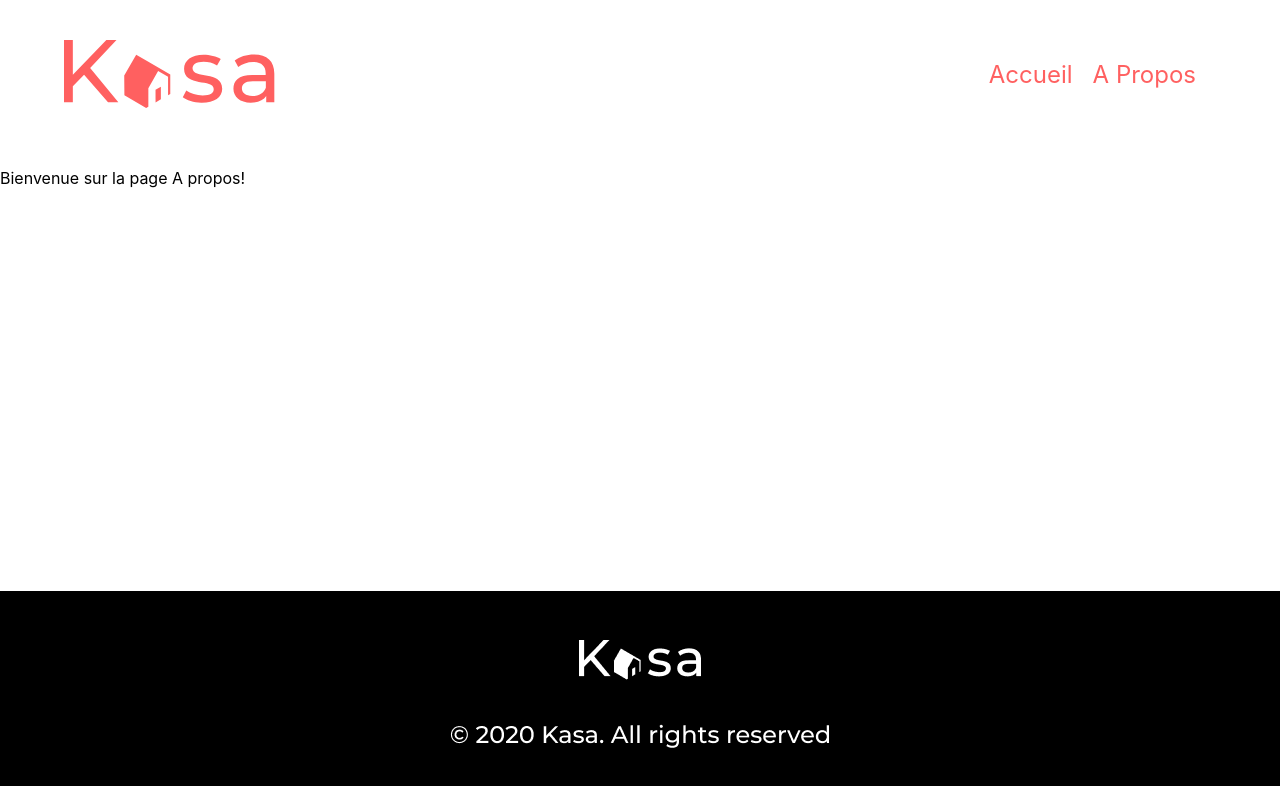
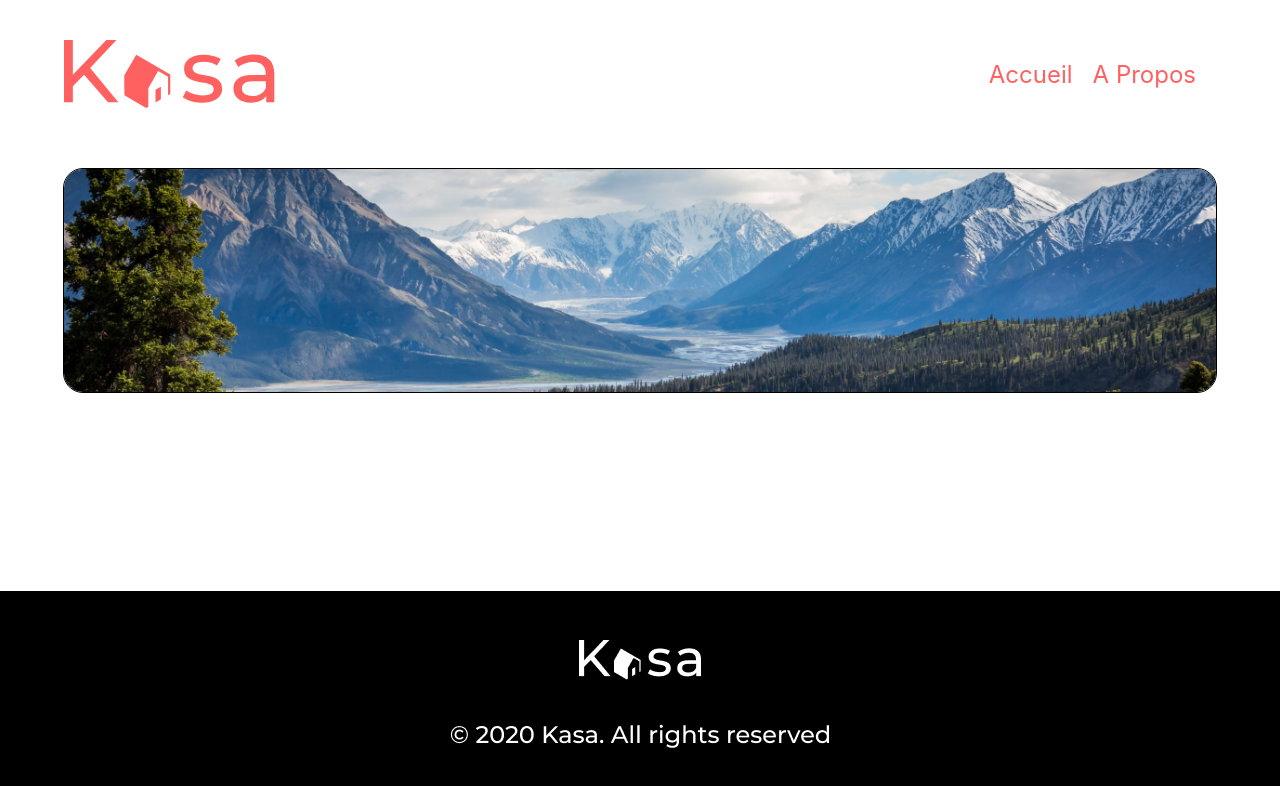
Before and after one commit to YoannPitance/P7_Kasa_PY, a React (Create React App) app: page /a-propos in a window 1280 px wide. Shown: the top 786 px of the page. Built offline with nearby package versions, Linux system fonts and the light colour scheme.

Commit message:
6- mise en place de props sur banner pour flexibilité

```diff
--- a/src/components/Banner.js
+++ b/src/components/Banner.js
@@ -1,11 +1,11 @@
 import React from "react";
 import "../styles/banner.css";
 
-const Banner = () => {
+const Banner = (props) => {
   return (
     <div className="Banner">
-      <img src="/assets/banner.png" alt="bannière paysage avec texte" />
-      <h1>Chez vous, partout et ailleurs</h1>
+      <img src={props.imageUrl} alt="bannière paysage avec texte" />
+      {props.title && <h1>{props.title}</h1>}
     </div>
   );
 };
--- a/src/pages/APropos.js
+++ b/src/pages/APropos.js
@@ -1,7 +1,15 @@
 import React from "react";
+import Banner from "../components/Banner";
+import "../styles/apropos.css";
 
 const APropos = () => {
-  return <main>Bienvenue sur la page A propos!</main>;
+  return (
+    <main>
+      <section>
+        <Banner imageUrl="/assets/aproposImage.png" />
+      </section>
+    </main>
+  );
 };
 
 export default APropos;
--- a/src/pages/Home.js
+++ b/src/pages/Home.js
@@ -6,7 +6,10 @@ const Home = () => {
   return (
     <main>
       <section>
-        <Banner />
+        <Banner
+          imageUrl="/assets/banner.png"
+          title="Chez vous, partout et ailleurs"
+        />
         <Galery />
       </section>
     </main>
```
Also changed, not shown: public/assets/aproposImage.png (added), src/styles/apropos.css (added).
